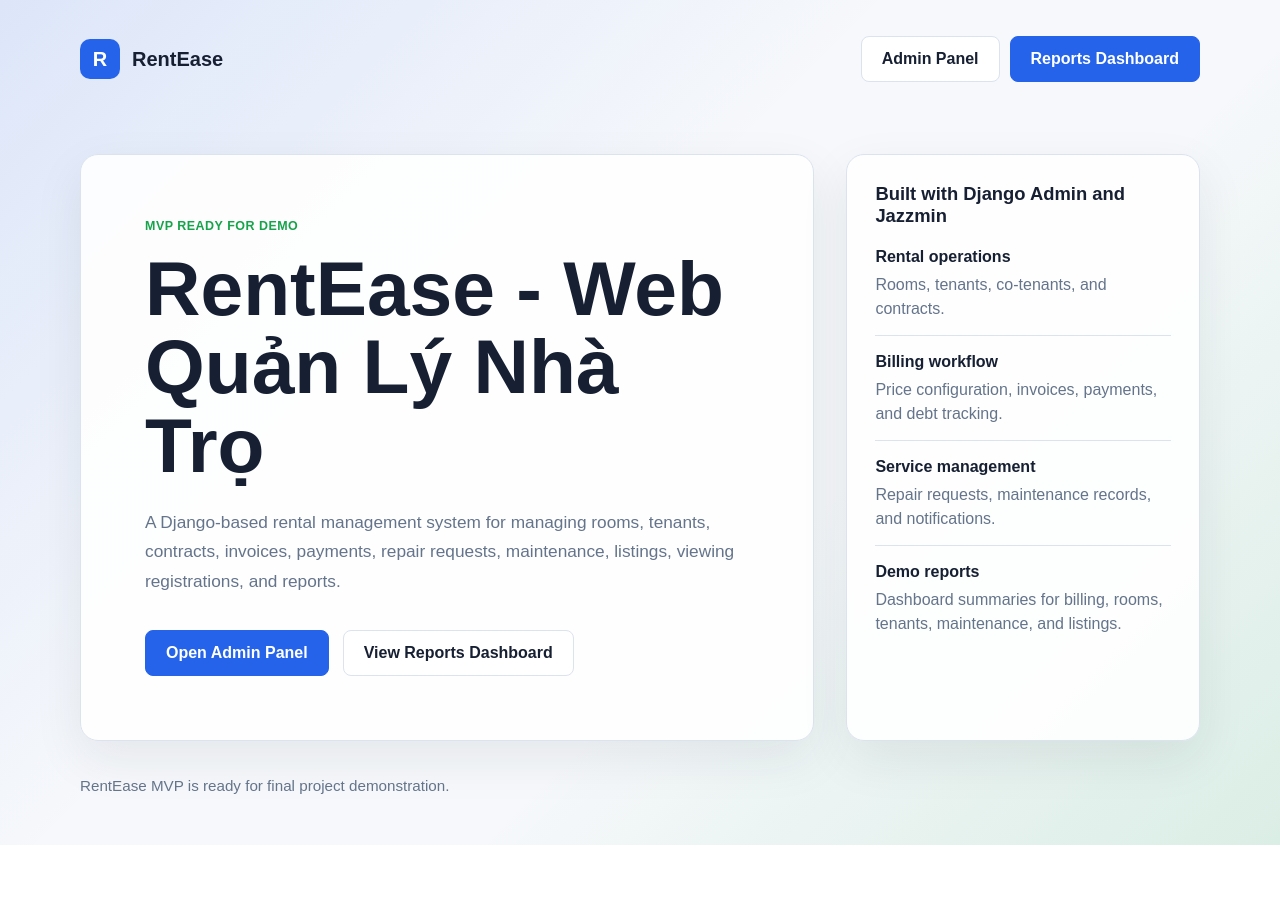
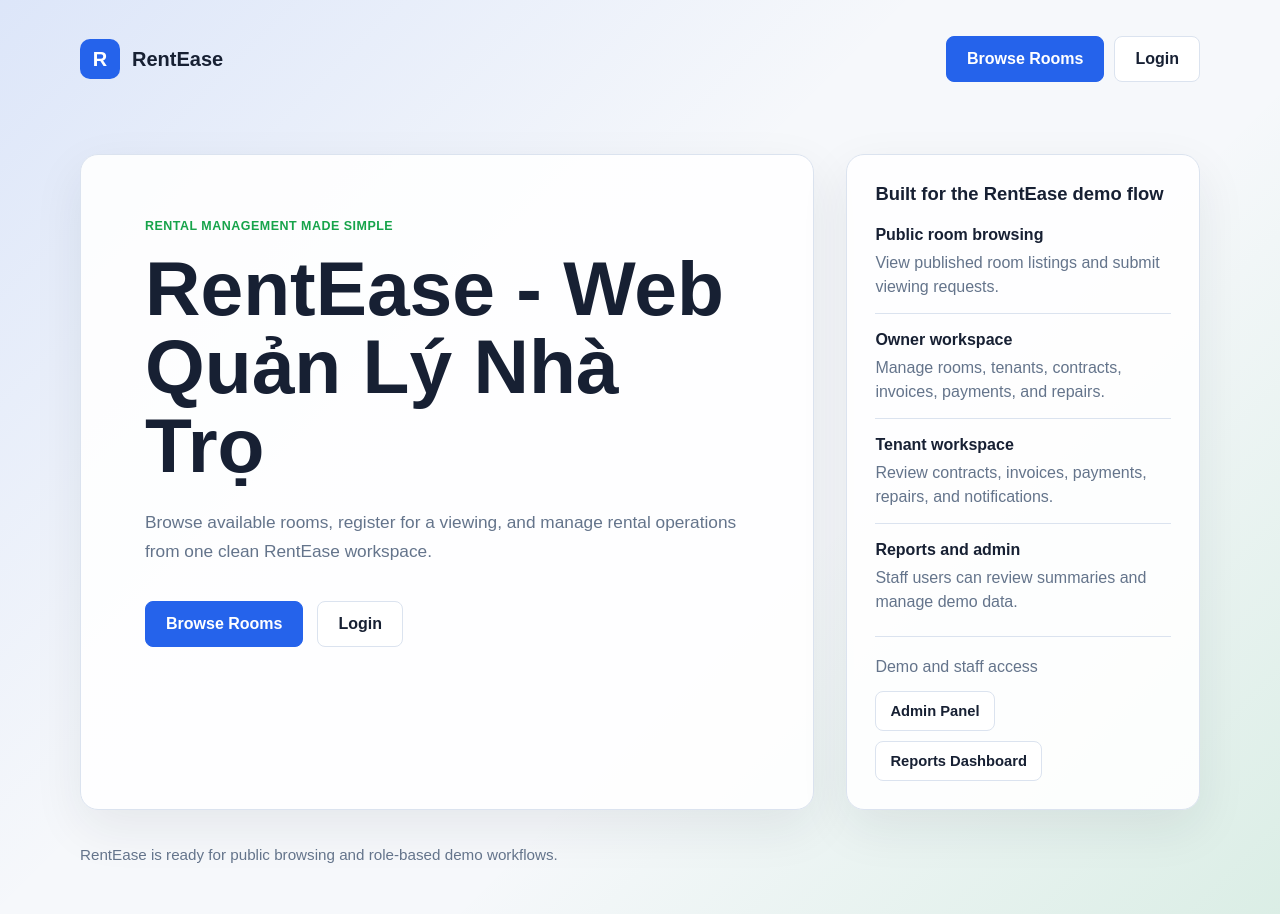
Before and after one commit to HoangNam2464/rentease-smart-hostel-management, a Django app: template hostello_backend/templates/home.html in a window 1280 px wide. Before the commit the page ends 845 px from the top, so only its background shows below. Run offline with Django 5.2, Linux system fonts and the light colour scheme; the template is opened without the code that fills it, so the values that code supplies are empty.

Commit message:
Polish public landing page

```diff
--- a/hostello_backend/templates/home.html
+++ b/hostello_backend/templates/home.html
@@ -157,6 +157,30 @@
             font-size: 1.15rem;
         }
 
+        .demo-access {
+            margin-top: 22px;
+            padding-top: 18px;
+            border-top: 1px solid var(--border);
+        }
+
+        .demo-access p {
+            margin: 0 0 12px;
+            color: var(--muted);
+            line-height: 1.5;
+        }
+
+        .demo-links {
+            display: flex;
+            gap: 10px;
+            flex-wrap: wrap;
+        }
+
+        .demo-links .button {
+            min-height: 40px;
+            padding: 0 14px;
+            font-size: 0.92rem;
+        }
+
         .feature-list {
             display: grid;
             gap: 14px;
@@ -214,50 +238,56 @@
                 <span>RentEase</span>
             </div>
             <div class="nav-links">
-                <a class="button" href="/admin/">Admin Panel</a>
-                <a class="button primary" href="/reports/">Reports Dashboard</a>
+                <a class="button primary" href="/rooms/">Browse Rooms</a>
+                <a class="button" href="/login/">Login</a>
             </div>
         </nav>
 
         <section class="hero" aria-labelledby="page-title">
             <div class="hero-main">
-                <p class="eyebrow">MVP ready for demo</p>
+                <p class="eyebrow">Rental management made simple</p>
                 <h1 id="page-title">RentEase - Web Quản Lý Nhà Trọ</h1>
                 <p class="description">
-                    A Django-based rental management system for managing rooms,
-                    tenants, contracts, invoices, payments, repair requests,
-                    maintenance, listings, viewing registrations, and reports.
+                    Browse available rooms, register for a viewing, and manage
+                    rental operations from one clean RentEase workspace.
                 </p>
                 <div class="actions">
-                    <a class="button primary" href="/admin/">Open Admin Panel</a>
-                    <a class="button" href="/reports/">View Reports Dashboard</a>
+                    <a class="button primary" href="/rooms/">Browse Rooms</a>
+                    <a class="button" href="/login/">Login</a>
                 </div>
             </div>
 
             <aside class="summary" aria-label="Feature summary">
-                <h2>Built with Django Admin and Jazzmin</h2>
+                <h2>Built for the RentEase demo flow</h2>
                 <ul class="feature-list">
                     <li>
-                        <strong>Rental operations</strong>
-                        Rooms, tenants, co-tenants, and contracts.
+                        <strong>Public room browsing</strong>
+                        View published room listings and submit viewing requests.
                     </li>
                     <li>
-                        <strong>Billing workflow</strong>
-                        Price configuration, invoices, payments, and debt tracking.
+                        <strong>Owner workspace</strong>
+                        Manage rooms, tenants, contracts, invoices, payments, and repairs.
                     </li>
                     <li>
-                        <strong>Service management</strong>
-                        Repair requests, maintenance records, and notifications.
+                        <strong>Tenant workspace</strong>
+                        Review contracts, invoices, payments, repairs, and notifications.
                     </li>
                     <li>
-                        <strong>Demo reports</strong>
-                        Dashboard summaries for billing, rooms, tenants, maintenance, and listings.
+                        <strong>Reports and admin</strong>
+                        Staff users can review summaries and manage demo data.
                     </li>
                 </ul>
+                <div class="demo-access">
+                    <p>Demo and staff access</p>
+                    <div class="demo-links">
+                        <a class="button" href="/admin/">Admin Panel</a>
+                        <a class="button" href="/reports/">Reports Dashboard</a>
+                    </div>
+                </div>
             </aside>
         </section>
 
-        <p class="footer">RentEase MVP is ready for final project demonstration.</p>
+        <p class="footer">RentEase is ready for public browsing and role-based demo workflows.</p>
     </main>
 </body>
 </html>
```
